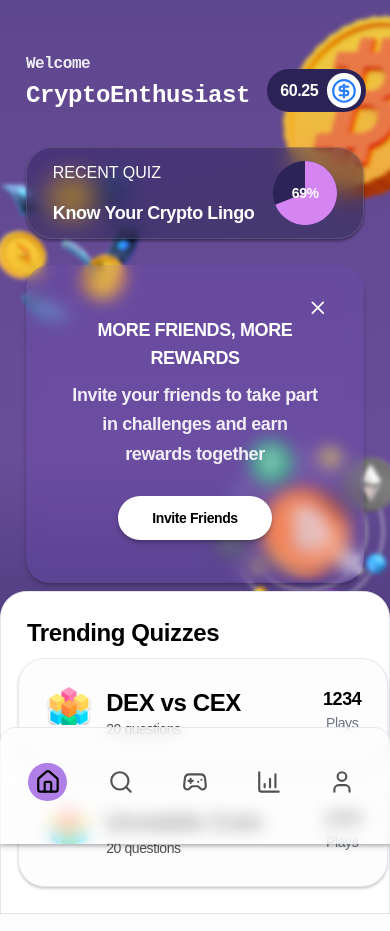
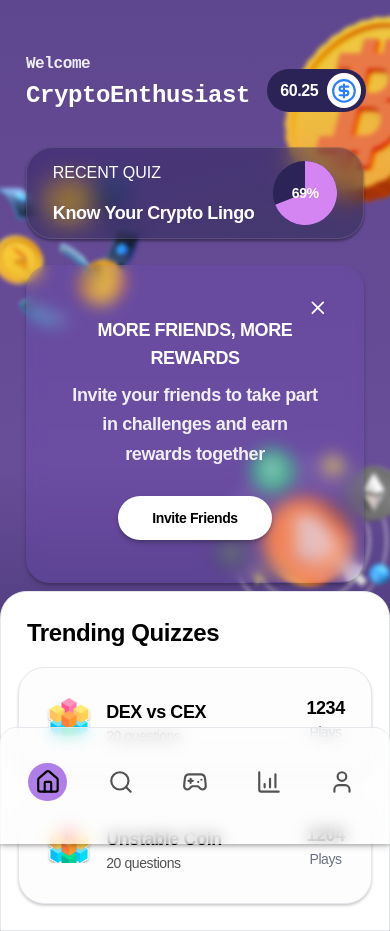
Before and after one commit to DeQuizifi/app.dequizifi.xyz, a Next.js app: page /dashboard in a window 390 px wide. Built offline with nearby package versions, Linux system fonts and the light colour scheme; what @rainbow-me/rainbowkit, wagmi would draw is missing.

Commit message:
feat: improve layout of TrendingQuiz component with centered card list and responsive card title

```diff
--- a/src/components/dashboard/TrendingQuiz.tsx
+++ b/src/components/dashboard/TrendingQuiz.tsx
@@ -11,6 +11,8 @@ export default function TrendingQuiz() {
   return (
     <div className="border border-gray-200 bg-white rounded-t-xl p-4 shadow-sm">
       <h1 className="text-2xl font-semibold mx-2 my-2">Trending Quizzes</h1>
+      {/* center the card list so each card can use mx-auto / max-w on small screens */}
+      <div className="flex flex-col items-center">
         <ReusableCard
           title="DEX vs CEX"
           description="20 questions"
@@ -21,6 +23,7 @@ export default function TrendingQuiz() {
           description="20 questions"
           action="1204"
         />
+      </div>
     </div>
   );
 }
@@ -35,7 +38,7 @@ export function ReusableCard({
   action: string;
 }) {
   return (
-    <Card className="my-2 w-[370px] h-[110px]">
+    <Card className="my-2 w-full max-w-[370px] h-[110px] mx-auto">
       <CardHeader className="flex items-center justify-between h-full">
         <div className="flex items-start gap-3">
           <Image
@@ -46,7 +49,7 @@ export function ReusableCard({
             className="rounded"
           />
           <div>
-            <CardTitle className="text-2xl">{title}</CardTitle>
+            <CardTitle className="text-lg sm:text-2xl">{title}</CardTitle>
             <CardDescription>{description}</CardDescription>
           </div>
         </div>
```
Lines whose indentation alone changed are shown as unchanged.
